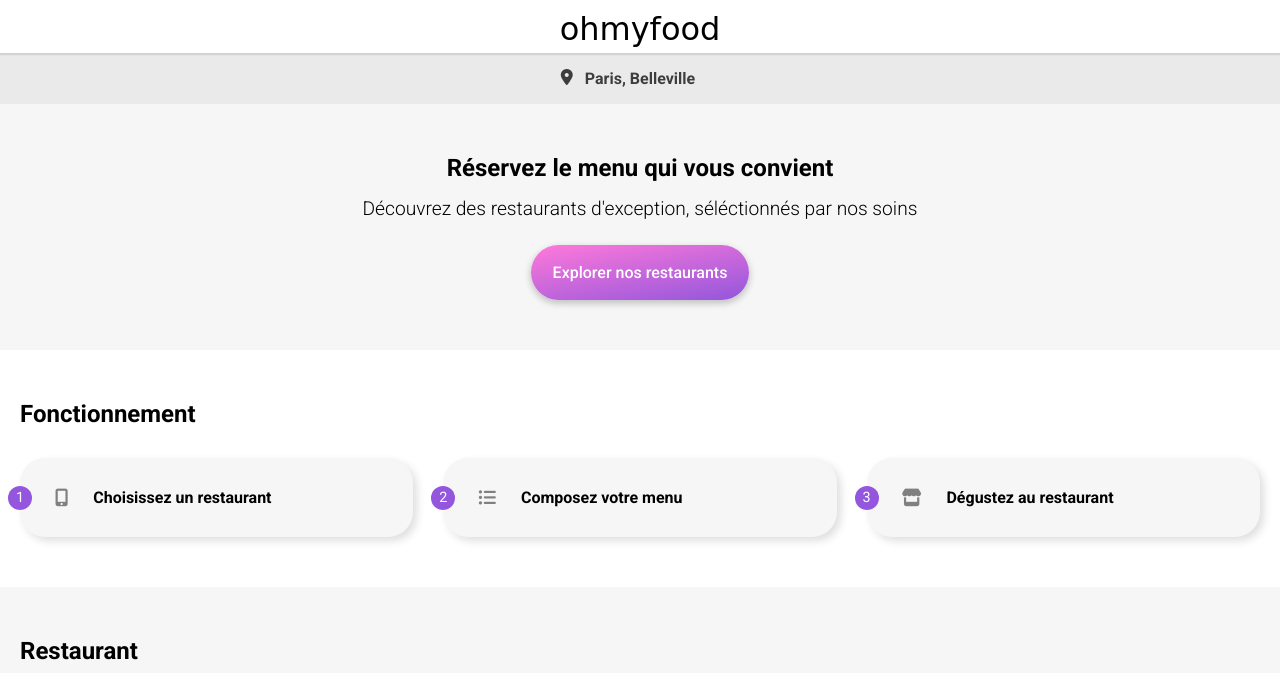
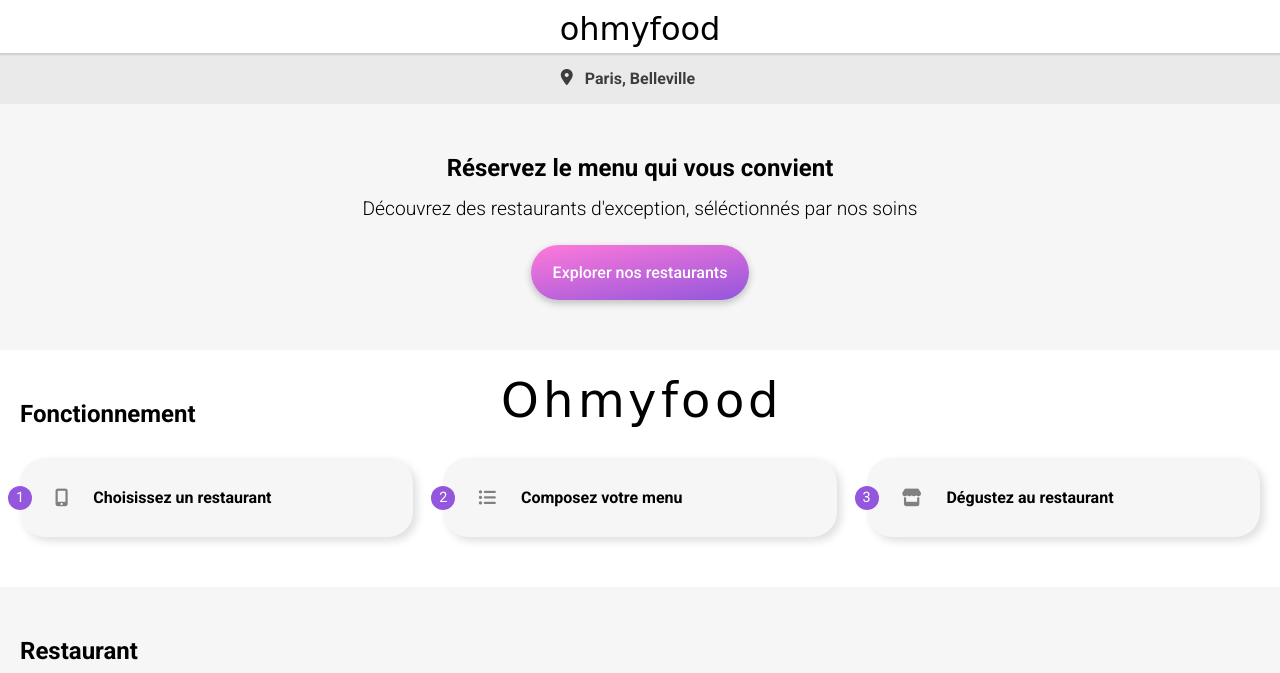
Before and after one commit to anthonyhuin/AnthonyHuin_3_01122021, a website: page index.html in a window 1280 px wide. Shown: the top 673 px of the page. Drawn offline with Linux system fonts and the light colour scheme; a web font is replaced by a local one.

Commit message:
add loader

```diff
--- a/index.html
+++ b/index.html
@@ -20,6 +20,18 @@
     <title>Ohmyfood</title>
   </head>
   <body>
+    <div class="loader__container">
+      <div class="loader-anim">
+        <span>O</span>
+        <span>h</span>
+        <span>m</span>
+        <span>y</span>
+        <span>f</span>
+        <span>o</span>
+        <span>o</span>
+        <span>d</span>
+      </div>
+    </div>
     <header class="header"><span class="logo">ohmyfood</span></header>
     <main>
       <section class="location"><p>Paris, Belleville</p></section>
--- a/scss/pages/_loader.scss
+++ b/scss/pages/_loader.scss
@@ -0,0 +1,58 @@
+@use "../abstracts/" as *;
+
+.loader__container {
+  position: fixed;
+  @include flex-center;
+  inset: 0;
+  background-color: rgba(255, 255, 255, 0.904);
+  height: 100vh;
+  flex-direction: column;
+  animation: display 4.9s linear forwards;
+  z-index: 9999;
+  overflow-x: hidden;
+}
+
+.loader-anim {
+  perspective: 700px;
+  & span {
+    font-family: $font-family-logo;
+    font-size: 3rem;
+    display: inline-block;
+    animation: loader 1.8s linear forwards;
+    transform-origin: 0 70%;
+    transform-style: preserve-3d;
+    -webkit-transform-style: preserve-3d;
+    opacity: 0;
+  }
+}
+
+@keyframes loader {
+  0% {
+    color: $tertiary-color;
+    opacity: 1;
+  }
+  33% {
+    transform: rotateX(360deg);
+    color: $secondary-color;
+  }
+  66% {
+    color: $primary-color;
+  }
+  100% {
+    transform: rotatex(360deg);
+    color: black;
+    opacity: 1;
+  }
+}
+
+@keyframes display {
+  100% {
+    z-index: -10;
+  }
+}
+
+@for $i from 1 to 9 {
+  .loader__container span:nth-child(#{$i}) {
+    animation-delay: #{$i * 0.4s};
+  }
+}
```
Also changed, not shown: css/style.css, 1 other file.
